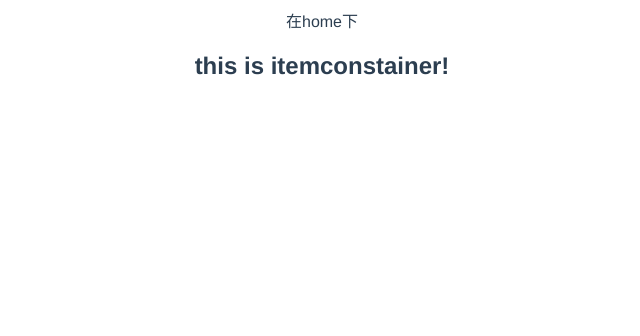
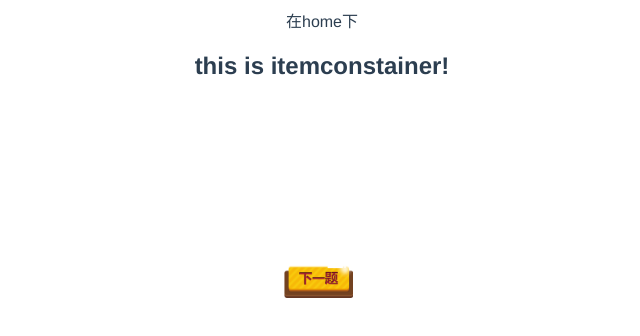
Before and after one commit to movie19921209/vue-happpy, a Vue app: page /#/Home in a window 1280 px wide. Shown: the top 336 px of the page, without its empty margins (318-958 px from the left). Built offline with nearby package versions, Linux system fonts and the light colour scheme.

Commit message:
下一题和提交可以互相点击切换
Signed-off-by: 王庆元 <wangqingyuan@xiaomi.com>

```diff
--- a/src/components/itemcontainer.vue
+++ b/src/components/itemcontainer.vue
@@ -3,6 +3,9 @@
 		<span v-if="fatherComponent == 'home'">在home下</span>
 		<span v-if="fatherComponent == 'item'">在item组件下</span>
 		<h1>this is itemconstainer!</h1>
+
+		<span class="next_item button_style" @click="nextItem" v-if="itemNum == 0"></span>
+		<span class="submit_item button_style" @click="submitAnswer" v-else></span>
 	</section>
 </template>
 
@@ -11,9 +14,44 @@
 export default {
 	name:'itemcontainer',
 	props:['fatherComponent'],
+	data() {
+		return {
+			itemNum: 0
+		}
+	},
+	created() {
+		console.log("itemNum = " + this.itemNum);
+	},
+	methods: {
+		nextItem() {
+			alert("click....");
+			this.itemNum ++;
+		},
+		submitAnswer() {
+			alert("submit answer...");
+			this.itemNum = 0;
+		}
+	}
 }
 
 </script>
 
 <style>
+	.button_style{
+		display: block;
+		height: 2.1rem;
+		width: 4.35rem;
+		background-size: 100% 100%;
+		position: absolute;
+		top: 16.5rem;
+		left: 50%;
+		margin-left: -2.4rem;
+		background-repeat: no-repeat;
+	}
+	.next_item{
+		background-image: url(../images/2-2.png);
+	}
+	.submit_item{
+		background-image: url(../images/3-1.png);
+	}
 </style>
```
